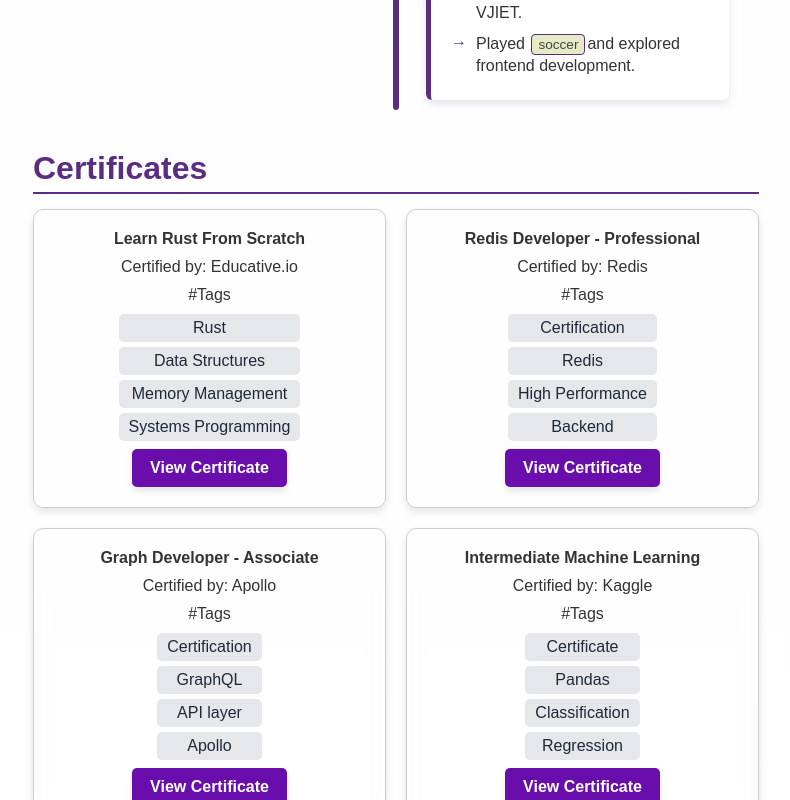
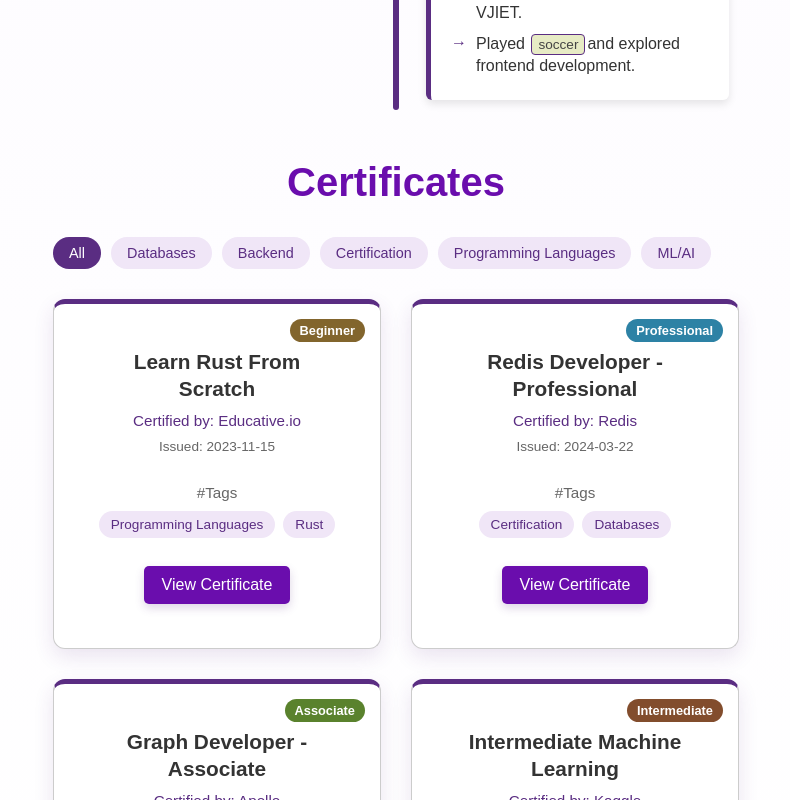
Before and after one commit to noworry-b-still/my-website, a React (Create React App) app: page / in a window 1280 px wide. Shown: the part 2540-3340 px from the top of the page, without its empty margins (331-1121 px from the left). Built offline with nearby package versions, Linux system fonts and the light colour scheme.

Commit message:
improve certifications visual appeal

```diff
--- a/src/data/certificates.tsx
+++ b/src/data/certificates.tsx
@@ -9,13 +9,13 @@
     imageUrl: "dummy",
     certificateUrl:
       "https://www.educative.io/verify-certificate/P1vxGOto783mKogVoFm7n8W54x5Jfl",
-    description: "Description for Certificate 3",
+    description: "Comprehensive Rust programming fundamentals",
     tags: [
+      "Programming Languages",
       "Rust",
-      "Data Structures",
-      "Memory Management",
-      "Systems Programming",
     ],
+    level: "Beginner",
+    issueDate: "2023-11-15"
   },
   {
     name: "Redis Developer - Professional",
@@ -23,8 +23,10 @@
     imageUrl: redis_developer,
     certificateUrl:
       "https://www.credential.net/8781edb5-6886-43ec-80a5-2be1d490e62d",
-    description: "Description for Certificate 1",
-    tags: ["Certification", "Redis", "High Performance", "Backend"],
+    description: "Professional-level Redis implementation and architecture",
+    tags: ["Certification", "Databases"],
+    level: "Professional",
+    issueDate: "2024-03-22"
   },
   {
     name: "Graph Developer - Associate",
@@ -32,20 +34,22 @@
     imageUrl: "dummy",
     certificateUrl:
       "https://www.apollographql.com/tutorials/certifications/e31484fc-ed45-4b61-a891-58b5f317d2c5",
-    description: "Description for Certificate 1",
-    tags: ["Certification", "GraphQL", "API layer", "Apollo"],
+    description: "GraphQL API development with Apollo",
+    tags: ["Certification", "Backend"],
+    level: "Associate",
+    issueDate: "2023-07-10"
   },
-
   {
     name: "Intermediate Machine Learning",
     certifiedBy: "Kaggle",
     imageUrl: "https://www.kaggle.com/learn/certification/teslaatoz/intermediate-machine-learning",
     certificateUrl:
       "https://www.kaggle.com/learn/certification/teslaatoz/intermediate-machine-learning",
-    description: "Description for Certificate 2",
-    tags: ["Certificate", "Pandas", "Classification", "Regression"],
+    description: "Advanced ML techniques and model optimization",
+    tags: ["ML/AI", "Algorithms"],
+    level: "Intermediate",
+    issueDate: "2022-12-05"
   },
-
 ];
 
 export default certificates;
--- a/src/page/certificates.css
+++ b/src/page/certificates.css
@@ -1,64 +1,239 @@
+/* Enhanced certificates.css */
 .certificates-container {
-  padding: 20px 0px;
-  text-align: center;
+  padding: 30px 20px;
+  max-width: 1200px;
+  margin: 0 auto;
+}
+
+.certificates-container>h1 {
+  font-size: 2.2rem;
+  font-weight: bold;
+  text-align: left;
+  color: #5a2d82;
+  margin-bottom: 25px;
+  border-bottom: 2px solid #5a2d82;
+  padding-bottom: 10px;
+  position: relative;
+}
+
+.certificates-container>h1::after {
+  content: "";
+  position: absolute;
+  bottom: -2px;
+  left: 0;
+  width: 80px;
+  height: 4px;
+  background-color: #5a2d82;
+  border-radius: 2px;
+}
+
+.certificates-header {
+  margin-bottom: 30px;
+}
+
+.certificates-filter {
+  display: flex;
+  flex-wrap: wrap;
+  gap: 10px;
+  margin-top: 20px;
+}
+
+.filter-tag {
+  padding: 8px 16px;
+  border-radius: 20px;
+  background-color: #f0e6f7;
+  color: #5a2d82;
+  font-size: 0.9rem;
+  font-weight: 500;
+  cursor: pointer;
+  transition: all 0.2s ease;
+}
+
+.filter-tag:hover {
+  background-color: #e6d4f7;
+}
+
+.filter-tag.active {
+  background-color: #5a2d82;
+  color: white;
 }
 
 .certificates-grid {
   display: grid;
-  grid-template-columns: repeat(auto-fit, minmax(300px, 1fr));
-  gap: 20px;
+  grid-template-columns: repeat(2, 1fr);
+  gap: 30px;
   justify-content: center;
-  align-items: center;
 }
 
-
-.certificates-container>h1 {
-  font-size: 2rem;
-  font-weight: bold;
-  text-align: left;
-  color: #5a2d82;
-  margin-bottom: 15px;
-  border-bottom: 2px solid #5a2d82;
-  padding-bottom: 5px;
-
-
-  /* &:before {
-    content: "";
-    display: block;
-    position: absolute;
-    -webkit-filter: blur(20px);
-    filter: blur(20px);
-    top: 0;
-    left: 0;
-    width: 100%;
-    height: 100%;
-    mix-blend-mode: screen;
-    background-image: repeating-linear-gradient(-45deg,
-        transparent,
-        transparent 1em,
-        #9e2053 1em,
-        orange 50%),
-      repeating-linear-gradient(45deg,
-        #111626,
-        #111626 1em,
-        pink 1em,
-        #571b3d 50%);
-    background-size: 3em 3em, 2em 2em;
-    animation-name: ani;
-    animation-duration: 8s;
-    animation-timing-function: linear;
-    animation-iteration-count: infinite;
-    animation-direction: alternate;
-  } */
+/* Certificate Card Styles */
+.certificate_card {
+  position: relative;
+  border-radius: 12px;
+  background: white;
+  box-shadow: 0 8px 20px rgba(90, 45, 130, 0.12);
+  overflow: hidden;
+  transition: transform 0.3s ease, box-shadow 0.3s ease;
+  height: 100%;
+  border-top: 5px solid #5a2d82;
 }
 
-/*
-@keyframes ani {
-  from {
-    background-position: 0 0;
+.certificate_card:hover {
+  transform: translateY(-5px);
+  box-shadow: 0 12px 28px rgba(90, 45, 130, 0.18);
+}
+
+.certificate_details {
+  padding: 24px;
+  display: flex;
+  flex-direction: column;
+  height: 100%;
+}
+
+.certificate_image {
+  margin-bottom: 15px;
+  text-align: center;
+}
+
+.certificate_image img {
+  max-height: 80px;
+  max-width: 100%;
+  object-fit: contain;
+  border-radius: 6px;
+}
+
+.certificate_info {
+  margin-bottom: 20px;
+}
+
+.certificate_info h2 {
+  font-size: 1.3rem;
+  margin-bottom: 10px;
+  color: #333;
+  font-weight: 600;
+  line-height: 1.3;
+}
+
+.certified-by {
+  color: #5a2d82;
+  font-weight: 500;
+  margin-bottom: 8px;
+  font-size: 0.95rem;
+}
+
+.certificate-date {
+  color: #666;
+  font-size: 0.85rem;
+  margin-bottom: 8px;
+}
+
+.certificate-description {
+  color: #555;
+  font-size: 0.9rem;
+  margin-top: 10px;
+  line-height: 1.5;
+}
+
+.certificate_tags {
+  margin-bottom: 20px;
+}
+
+.tags-title {
+  color: #666;
+  font-weight: 500;
+  margin-bottom: 8px;
+  font-size: 0.95rem;
+}
+
+.tag-container {
+  display: flex;
+  flex-wrap: wrap;
+  gap: 8px;
+}
+
+.tag {
+  padding: 6px 12px;
+  border-radius: 20px;
+  background-color: #f0e6f7;
+  color: #5a2d82;
+  font-size: 0.85rem;
+  font-weight: 500;
+  transition: background-color 0.2s ease;
+}
+
+.tag:hover {
+  background-color: #e6d4f7;
+}
+
+.certificate_cta {
+  margin-top: auto;
+  display: inline-block;
+  padding: 12px 20px;
+  background-color: #5a2d82;
+  color: white;
+  text-decoration: none;
+  border-radius: 6px;
+  font-weight: 500;
+  text-align: center;
+  transition: all 0.3s ease;
+  box-shadow: 0 4px 10px rgba(90, 45, 130, 0.2);
+}
+
+.certificate_cta:hover {
+  background-color: #4a2569;
+  transform: translateY(-2px);
+  box-shadow: 0 6px 14px rgba(90, 45, 130, 0.3);
+}
+
+/* Certificate level badges */
+.certificate-level {
+  position: absolute;
+  top: 15px;
+  right: 15px;
+  padding: 4px 10px;
+  border-radius: 20px;
+  font-size: 0.8rem;
+  font-weight: 600;
+  color: white;
+}
+
+.level-professional {
+  background-color: #2d82a5;
+}
+
+.level-associate {
+  background-color: #5a822d;
+}
+
+.level-intermediate {
+  background-color: #824d2d;
+}
+
+.level-beginner {
+  background-color: #82652d;
+}
+
+/* Responsive adjustments */
+@media (max-width: 768px) {
+  .certificates-grid {
+    grid-template-columns: 1fr;
   }
 
-  to {
-    background-position: 400% 0;
+  .certificate_info h2 {
+    font-size: 1.2rem;
   }
-} */
+
+  .certificates-filter {
+    justify-content: center;
+  }
+}
+
+@media (max-width: 480px) {
+  .certificate_details {
+    padding: 16px;
+  }
+
+  .filter-tag {
+    padding: 6px 12px;
+    font-size: 0.8rem;
+  }
+}
--- /dev/null
+++ b/src/page/certificates.js
@@ -0,0 +1,55 @@
+import React, { useState } from "react";
+import certificates from "../data/certificates";
+import CertificateCard from "../ui/comp/certificate/certificate";
+import "./certificates.css";
+
+function Certificates() {
+  const [filter, setFilter] = useState("");
+
+  // Filter certificates based on selected tag
+  const filteredCertificates = filter
+    ? certificates.filter(cert => cert.tags.includes(filter))
+    : certificates;
+
+  // Get unique tags across all certificates and limit to most important ones
+  const allTagsSet = new Set(certificates.flatMap(cert => cert.tags));
+
+  // Priority tags to show (customize these based on your preference)
+  const priorityTags = ["Databases", "Backend", "Certification", "Programming Languages", "ML/AI"];
+
+  // Filter to only include priority tags that actually exist in your certificates
+  const allTags = priorityTags.filter(tag => allTagsSet.has(tag));
+
+  return (
+    <div className="certificates-container">
+      <div className="certificates-header">
+        <h1>Certificates</h1>
+        <div className="certificates-filter">
+          <div
+            className={`filter-tag ${filter === "" ? "active" : ""}`}
+            onClick={() => setFilter("")}
+          >
+            All
+          </div>
+          {allTags.map((tag, index) => (
+            <div
+              key={index}
+              className={`filter-tag ${filter === tag ? "active" : ""}`}
+              onClick={() => setFilter(tag)}
+            >
+              {tag}
+            </div>
+          ))}
+        </div>
+      </div>
+
+      <div className="certificates-grid">
+        {filteredCertificates.map((certificate, index) => (
+          <CertificateCard key={index} certificate={certificate} />
+        ))}
+      </div>
+    </div>
+  );
+}
+
+export default Certificates;
--- a/src/page/certificates.tsx
+++ /dev/null
@@ -1,20 +0,0 @@
-// Certificates.tsx
-import certificates from "../data/certificates";
-import { Certificate } from "../ui/types";
-import CertificateCard from "../ui/comp/certificate/certificate";
-import "./certificates.css";
-
-function Certificates() {
-  return (
-    <div className="certificates-container">
-      <h1>Certificates</h1>
-      <div className="certificates-grid">
-        {certificates.map((certificate: Certificate, index: number) => (
-          <CertificateCard key={index} certificate={certificate} />
-        ))}
-      </div>
-    </div>
-  );
-}
-
-export default Certificates;
--- a/src/ui/comp/certificate/certificate.css
+++ b/src/ui/comp/certificate/certificate.css
@@ -20,7 +20,7 @@
 
 .certificate_card {
   display: flex;
-  flex-direction: column;
+flex-direction: column;
   align-items: center;
   justify-content: center;
   padding: 20px;
--- a/src/ui/comp/certificate/certificate.tsx
+++ b/src/ui/comp/certificate/certificate.tsx
@@ -1,22 +1,50 @@
 import React from "react";
-import { Certificate } from "../../types";
 import "./certificate.css";
 
 interface CertificateCardProps {
-  certificate: Certificate;
+  certificate: {
+    name: string;
+    certifiedBy: string;
+    tags: string[];
+    certificateUrl: string;
+    imageUrl?: string;
+    description?: string;
+    level?: string;
+    issueDate?: string;
+  };
 }
 
 const CertificateCard: React.FC<CertificateCardProps> = ({ certificate }) => {
+  // Function to determine the level class
+  const getLevelClass = (level?: string) => {
+    if (!level) return "";
+    return `level-${level.toLowerCase()}`;
+  };
+
   return (
     <div className="certificate_card">
+      {certificate.level && (
+        <div className={`certificate-level ${getLevelClass(certificate.level)}`}>
+          {certificate.level}
+        </div>
+      )}
+
       <div className="certificate_details">
-        <div>
+
+
+        <div className="certificate_info">
           <h2>{certificate.name}</h2>
-          <p>Certified by: {certificate.certifiedBy}</p>
+          <p className="certified-by">Certified by: {certificate.certifiedBy}</p>
+          {certificate.issueDate && (
+            <p className="certificate-date">Issued: {certificate.issueDate}</p>
+          )}
+          {/* {certificate.description && (
+            <p className="certificate-description">{certificate.description}</p>
+          )} */}
         </div>
 
-        <div>
-          <p>{"#Tags"}</p>
+        <div className="certificate_tags">
+          <p className="tags-title">#Tags</p>
           <div className="tag-container">
             {certificate.tags.map((tag, index) => (
               <div key={index} className="tag">
```
